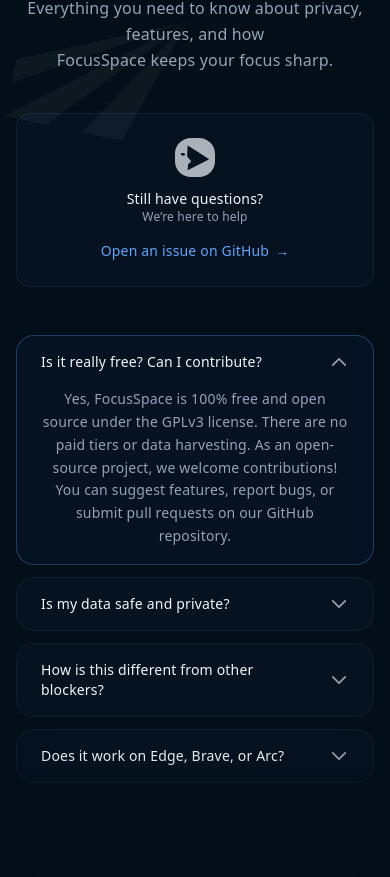
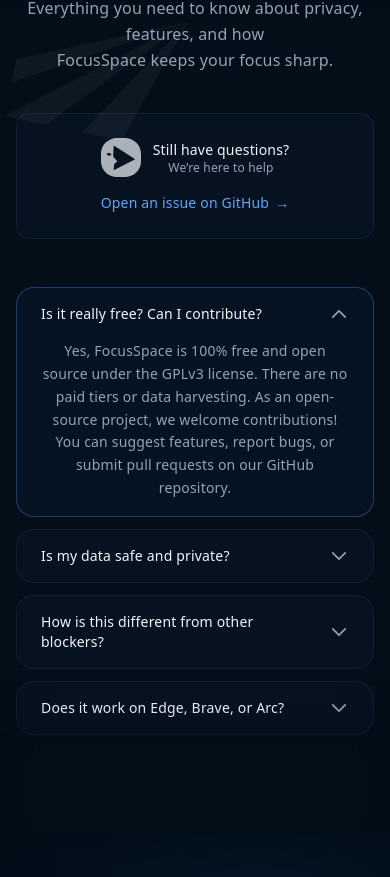
Before and after one commit to joseorono/focusspace-web, a React (Vite) app: page / in a window 390 px wide. Shown: the part 5130-6007 px from the top of the page. Built offline with nearby package versions, Linux system fonts and the light colour scheme.

Commit message:
Adjust FAQ card alignment and image style
Simplify the FAQ card layout by replacing column/row and text alignment classes with flex-based justification (center on mobile, start on sm+). Remove the image's auto margins and rely on flex alignment instead to improve spacing and centering.

```diff
--- a/src/components/FaqSection.tsx
+++ b/src/components/FaqSection.tsx
@@ -60,13 +60,13 @@ export function FaqSection() {
           </p>
 
           <div className="mt-10 max-w-sm sm:max-w-none rounded-xl border border-primary-light/10 bg-card/50 p-6 w-full sm:w-auto">
-            <div className="flex items-center gap-3 flex-col sm:flex-row text-center sm:text-left">
+            <div className="flex items-center justify-center sm:justify-start gap-3">
               <img
                 src="/icons/persona.svg"
                 alt=""
                 width={40}
                 height={40}
-                className="opacity-70 mx-auto sm:mx-0"
+                className="opacity-70"
                 loading="lazy"
                 decoding="async"
               />
```
